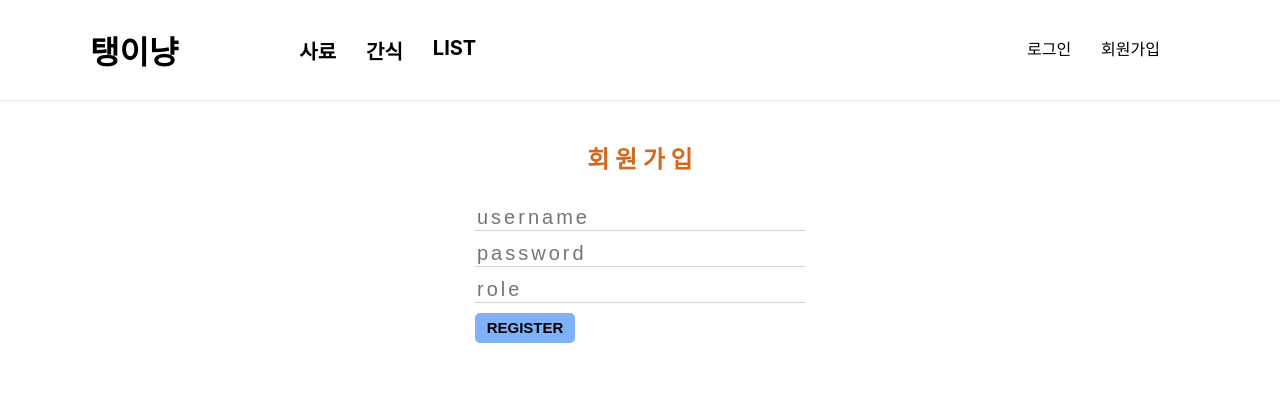
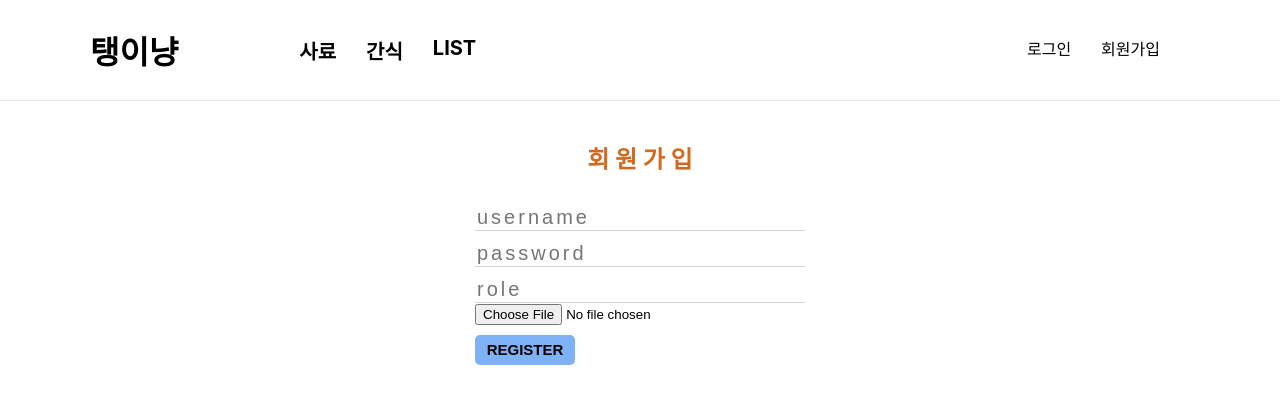
Before and after one commit to ChoHeeWon00/ex06_css, a React (Create React App) app: page /register in a window 1280 px wide. Shown: the top 404 px of the page. Built offline with nearby package versions, Linux system fonts and the light colour scheme.

Commit message:
ex06_css

```diff
--- a/src/components/RegCom.js
+++ b/src/components/RegCom.js
@@ -15,6 +15,7 @@ function RegCom({ onChange,onSubmit,role,username,password }){
                     <StyleInput value={username} onChange={onChange} name="username" placeholder="username" />
                     <StyleInput value={password} onChange={onChange} name="password" placeholder="password" />
                     <StyleInput value={role} onChange={onChange} name="role" placeholder="role" />
+                    <input type="file" name="file" onChange={onChange} />
                     <StyleButton background={["0, 100, 238", 0.5]}>REGISTER</StyleButton>
                 </StyleForm>
 
--- a/src/containers/RegCon.js
+++ b/src/containers/RegCon.js
@@ -8,14 +8,20 @@ import { useNavigate } from "react-router-dom";
 function RegCon(){
     const [state, dispatch] = useReducer(reducer, initalState);
     const onChange = (e) => {
-        const {value, name} = e.target;
-        dispatch({type:"CHANGE_INPUT", value, name, form:"register"})
+        if( e.target.type === "file" ){
+            dispatch({type:"CHANGE_INPUT", value:e.target.files[0],
+                                         name : "file", form:"register"})
+        }else{
+            const {value, name} = e.target;
+            dispatch({type:"CHANGE_INPUT", value, name, form:"register"})
+        }
     }
     const navigate = useNavigate()
     const onSubmit = async (e) =>{
         e.preventDefault();
         console.log("reg submit : ", state.register)
-        const res = await register(state.register)
+        const formData = new FormData( e.target );
+        const res = await register( formData )
         if( res.ok ){
             alert( "회원 가입을 축하합니다!!!");
             navigate("/login")
--- a/src/modules/authModule.js
+++ b/src/modules/authModule.js
@@ -1,7 +1,7 @@
 //authModule.js
 const initalState = {
     login : {username : '', password : ''},
-    register : {username : '', password : '', role:""},
+    register : {username : '', password : '', role:"",file:null},
     loading : false,
     error : null,
     data : null,
--- a/src/service/authService.js
+++ b/src/service/authService.js
@@ -39,8 +39,9 @@ const register =( user ) => {
     //data_set = data_set.concat( user )
     return fetch(path+"/mem",{
         method:"post",
-        headers : {"Content-Type":"application/json"} ,
-        body : JSON.stringify( user )
+        body : user
+        //headers : {"Content-Type":"application/json"} ,
+        //body : JSON.stringify( user )
     })
 }
 const getList = ( start ) => {
```
